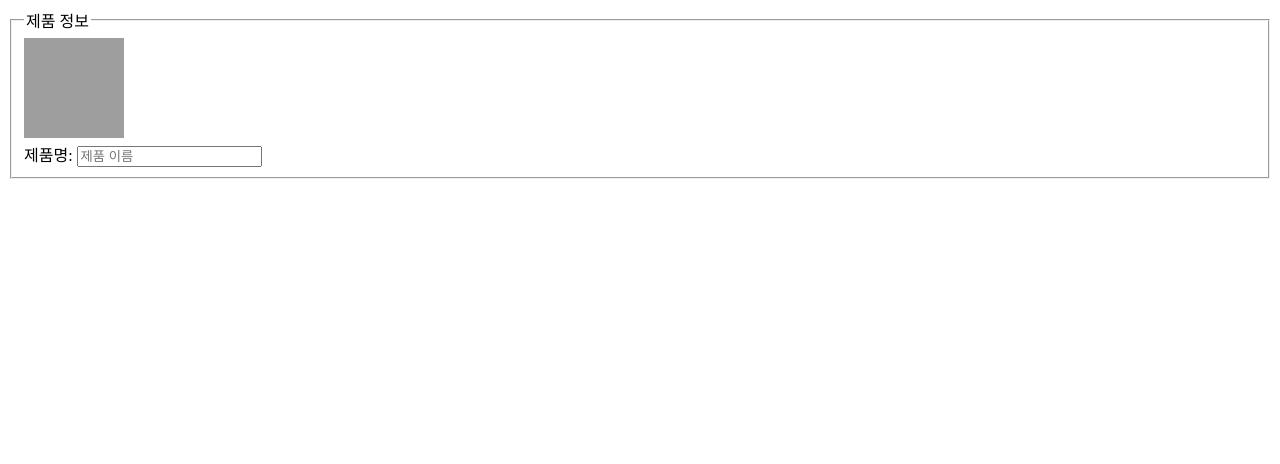
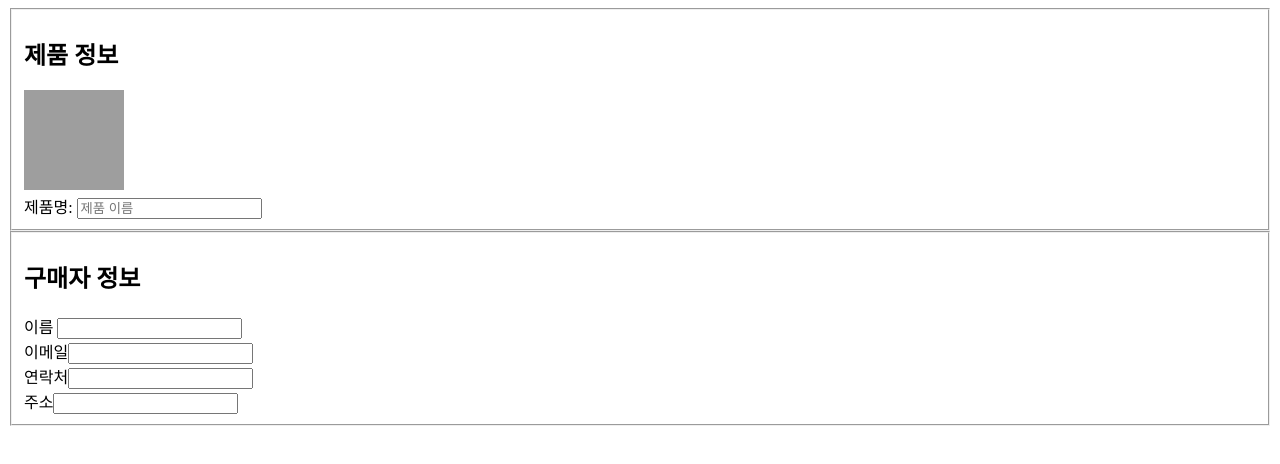
Before and after one commit to seyun00/01-10_-teamproject, a plain HTML site: page purchase.html in a window 1280 px wide. Drawn offline with Linux system fonts and the light colour scheme; grey boxes are pictures that could not be loaded.

Commit message:
csy01_구매자 정보 칸 추가

```diff
--- a/purchase.html
+++ b/purchase.html
@@ -9,9 +9,22 @@
   <header>
     <form action="">
       <fieldset>
-        <legend>제품 정보</legend>
+        <h2>제품 정보</h2>
         <div><img src="https://picsum.photos/100/100" alt=""></div>
-        <div><label for=""></label>제품명: <input type="text" readonly placeholder="제품 이름"></div>
+        <div>
+          <label for="product_name"></label>제품명:
+          <input type="text" name="product_name" id="poduct_name" readonly placeholder="제품 이름">
+        </div>
+      </fieldset>
+      <fieldset>
+        <h2>구매자 정보</h2>
+        <div>
+          <label for="user_name">이름</label>
+          <input type="text" name="user_name" id="user_name">
+        </div>
+        <div><label for="">이메일</label><input type="text"></div>
+        <div><label for="">연락처</label><input type="text"></div>
+        <div><label for="">주소</label><input type="text"></div>
       </fieldset>
     </form>
   </header>
```
